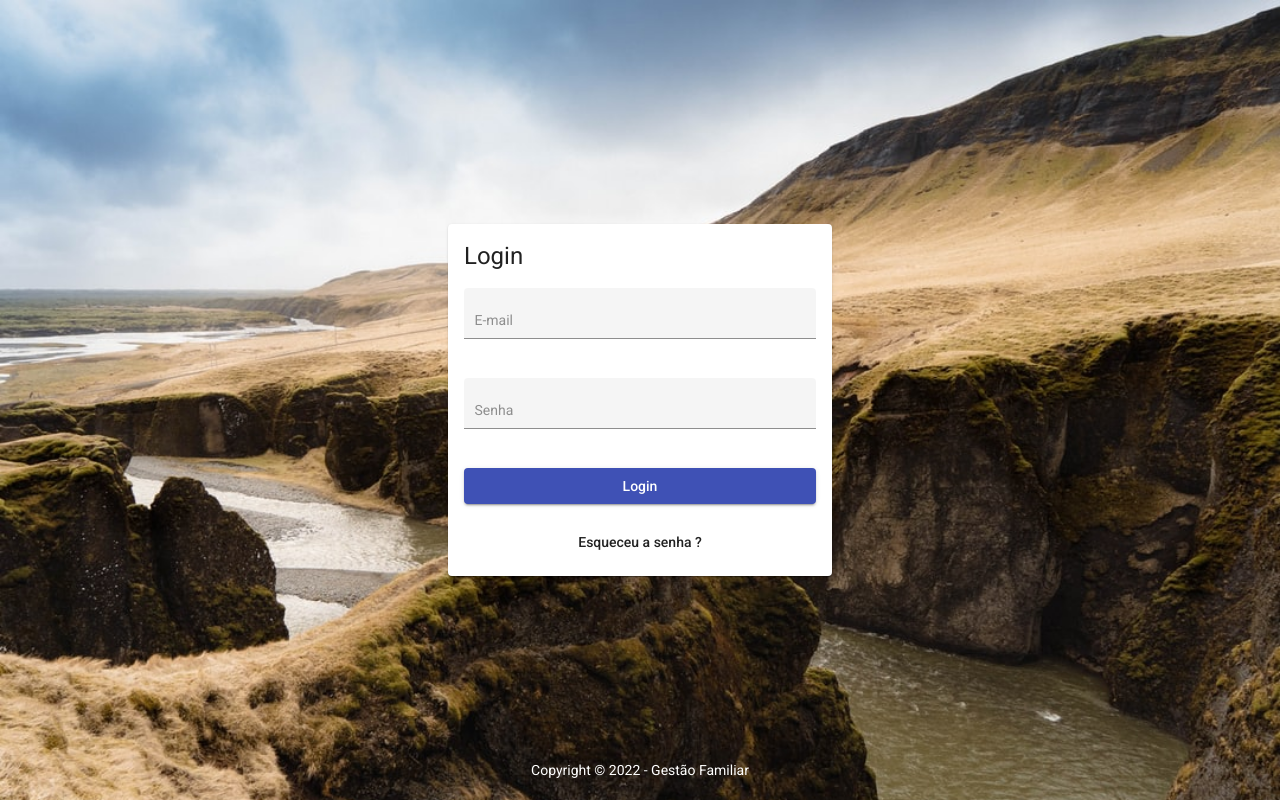
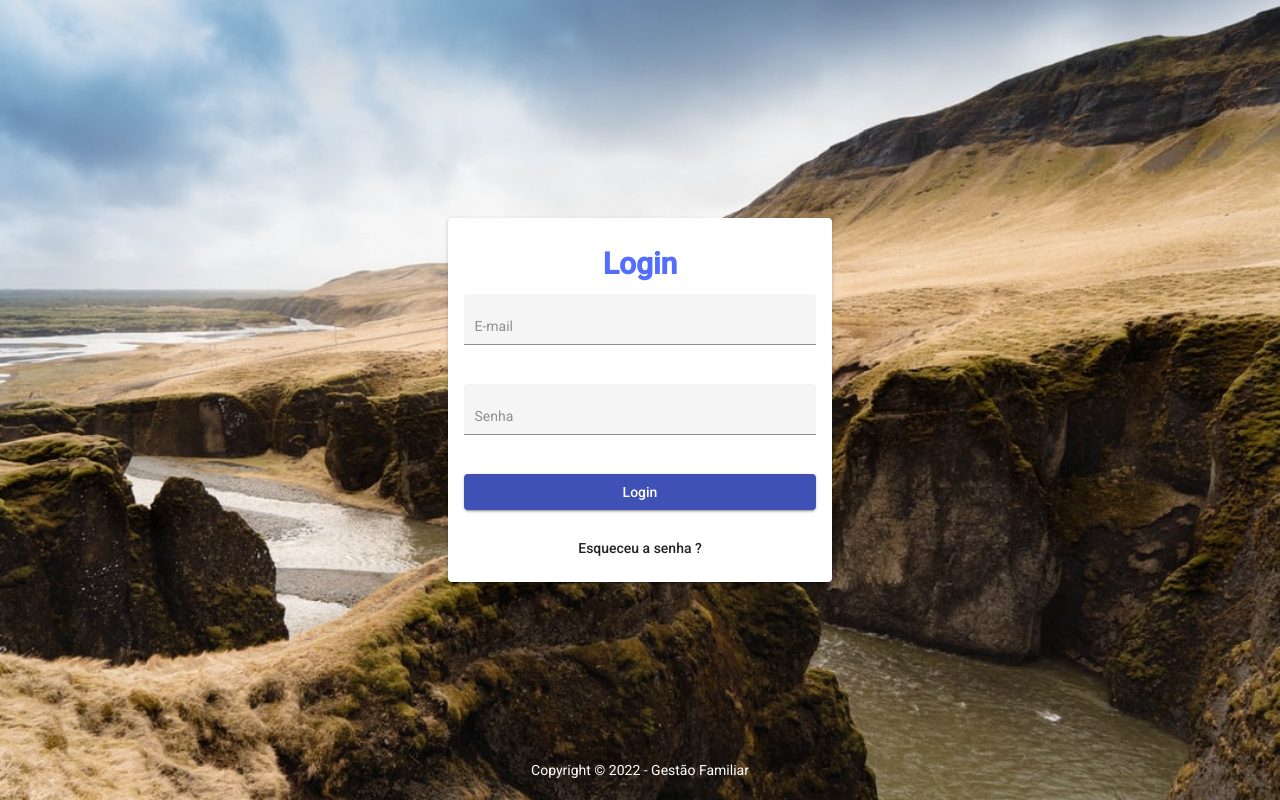
Before and after one commit to lucasspeixoto/family-activity-board, an Angular app: page / in a window 1280 px wide. Built offline with nearby package versions, Linux system fonts and the light colour scheme.

Commit message:
Include material elevation directive

```diff
--- a/src/app/authentication/authentication.module.ts
+++ b/src/app/authentication/authentication.module.ts
@@ -3,6 +3,7 @@ import { CommonModule } from '@angular/common';
 
 import { LoginComponent } from '@authC/login/login.component';
 import { SharedModule } from '@app/shared/modules/shared.module';
+import { UpElevationDirective } from '@app/shared/directives/up-elevation.directive';
 
 @NgModule({
   imports: [CommonModule, SharedModule],
--- a/src/app/authentication/components/login/login.component.html
+++ b/src/app/authentication/components/login/login.component.html
@@ -1,6 +1,11 @@
 <div class="login-page" fxLayout="column wrap" fxLayoutAlign="center center">
-  <mat-card class="login-page__card">
-    <h1 class="login-page__card--title">Login</h1>
+  <mat-card class="login-page__card" appUpElevation>
+    <h1
+      fxLayout="column"
+      fxLayoutAlign="center center"
+      class="login-page__card--title">
+      Login
+    </h1>
     <mat-card-content>
       <form
         class="form"
@@ -13,7 +18,6 @@
           appearance="fill">
           <input matInput placeholder="E-mail" type="email" required />
         </mat-form-field>
-
         <mat-form-field
           class="form__input form__input--password"
           appearance="fill">
--- a/src/app/authentication/components/login/login.component.scss
+++ b/src/app/authentication/components/login/login.component.scss
@@ -1,44 +1,51 @@
 @import '../../../../styles/colors';
 @import '../../../../styles/font';
 @import '../../../../styles/variables';
-
 
 .login-page {
   width: 100%;
   height: 100vh;
   padding: 2rem;
-  background-image:
-    url(../../../../assets/images/background.jpg);
-
+  background-image: url(../../../../assets/images/background.jpg);
   background-size: cover;
   position: relative;
 
   &__card {
     width: 30vw;
 
-    @media  screen and (min-width: 651px) and (max-width: 800px) {
+    &:hover {
+      transform: scale(1.02);
+    }
+
+    > h1 {
+      margin: 2rem;
+      color: $blue;
+      font-weight: 700;
+      font-size: 3rem;
+      line-height: 2rem;
+    }
+
+    @media screen and (min-width: 651px) and (max-width: 800px) {
       width: 60vw;
     }
 
-    @media  screen and (min-width: 501px) and (max-width: 650px) {
+    @media screen and (min-width: 501px) and (max-width: 650px) {
       width: 70vw;
     }
 
-    @media  screen and (min-width: 301px) and (max-width: 500px) {
+    @media screen and (min-width: 301px) and (max-width: 500px) {
       width: 80vw;
     }
 
     @media screen and (max-width: 300px) {
       width: 98vw;
-     }
-
+    }
   }
 
   &__copyright {
     position: absolute;
     bottom: 2rem;
     color: $white;
-    z-index: 1
-
+    z-index: 1;
   }
 }
--- a/src/app/authentication/components/login/login.component.ts
+++ b/src/app/authentication/components/login/login.component.ts
@@ -6,6 +6,8 @@ import { Component, OnInit } from '@angular/core';
   styleUrls: ['./login.component.scss'],
 })
 export class LoginComponent implements OnInit {
+  public defaultElevation = 2;
+  public raisedElevation = 8;
   public readonly year = new Date().getFullYear();
   constructor() {}
 
--- /dev/null
+++ b/src/app/shared/directives/up-elevation.directive.ts
@@ -0,0 +1,62 @@
+import {
+  Directive,
+  ElementRef,
+  HostListener,
+  Input,
+  OnChanges,
+  Renderer2,
+  SimpleChanges,
+} from '@angular/core';
+
+@Directive({
+  selector: '[appUpElevation]',
+})
+export class UpElevationDirective implements OnChanges {
+  @Input()
+  defaultElevation = 2;
+
+  @Input()
+  raisedElevation = 24;
+
+  constructor(private element: ElementRef, private renderer: Renderer2) {
+    this.setElevation(this.defaultElevation);
+  }
+
+  ngOnChanges(_changes: SimpleChanges) {
+    this.setElevation(this.defaultElevation);
+  }
+
+  @HostListener('mouseenter')
+  onMouseEnter() {
+    // remove all elevation classes
+    const classesToRemove = Array.from(
+      (<HTMLElement>this.element.nativeElement).classList
+    ).filter(elementClass => elementClass.startsWith('mat-elevation-z'));
+    classesToRemove.forEach(elementClass => {
+      this.renderer.removeClass(this.element.nativeElement, elementClass);
+    });
+
+    // add the given elevation class
+    const newClass = `mat-elevation-z${this.raisedElevation}`;
+    this.renderer.addClass(this.element.nativeElement, newClass);
+  }
+
+  @HostListener('mouseleave')
+  onMouseLeave() {
+    this.setElevation(this.defaultElevation);
+  }
+
+  setElevation(amount: number) {
+    // remove all elevation classes
+    const classesToRemove = Array.from(
+      (<HTMLElement>this.element.nativeElement).classList
+    ).filter(c => c.startsWith('mat-elevation-z'));
+    classesToRemove.forEach(c => {
+      this.renderer.removeClass(this.element.nativeElement, c);
+    });
+
+    // add the given elevation class
+    const newClass = `mat-elevation-z${amount}`;
+    this.renderer.addClass(this.element.nativeElement, newClass);
+  }
+}
--- a/src/app/shared/modules/shared.module.ts
+++ b/src/app/shared/modules/shared.module.ts
@@ -3,6 +3,7 @@ import { CommonModule } from '@angular/common';
 import { FlexLayoutModule } from '@angular/flex-layout';
 import { MaterialModule } from './material.module';
 import { FormsModule, ReactiveFormsModule } from '@angular/forms';
+import { UpElevationDirective } from '../directives/up-elevation.directive';
 
 const MODULES = [
   CommonModule,
@@ -12,9 +13,11 @@ const MODULES = [
   FlexLayoutModule,
 ];
 
+const DIRECTIVES = [UpElevationDirective];
+
 @NgModule({
-  declarations: [],
+  declarations: [...DIRECTIVES],
   imports: [...MODULES],
-  exports: [...MODULES],
+  exports: [...MODULES, ...DIRECTIVES],
 })
 export class SharedModule {}
```
Also changed, not shown: 1 other file (tests, documents, lock files or other folders).
